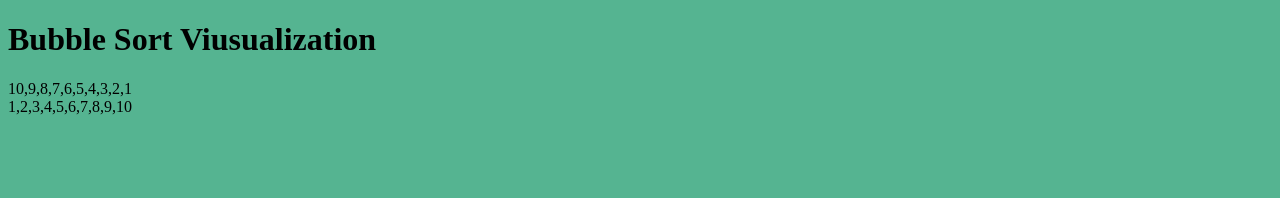
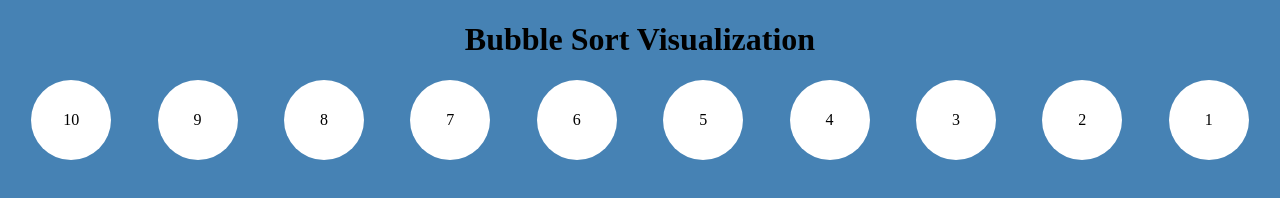
Before and after one commit to SQLMD/project.visualize-sorting-algorithms, a website with bundled scripts: page index.html in a window 1280 px wide. Built offline with nearby package versions, Linux system fonts and the light colour scheme.

Commit message:
Sort Algorithm works and bubbles are formatted

```diff
--- a/index.html
+++ b/index.html
@@ -10,11 +10,21 @@
 </head>
 
 <body>
-  <h1>Bubble Sort Viusualization</h1>
+  <h1>Bubble Sort Visualization</h1>
   <main>
-    <div>10,9,8,7,6,5,4,3,2,1</div>
-    <div></div>
-    <div id="result"></div>
+    <div id="list">
+      <bubble id="one">10</bubble>
+      <bubble id="two">9</bubble>
+      <bubble id="three">8</bubble>
+      <bubble id="four">7</bubble>
+      <bubble id="five">6</bubble>
+      <bubble id="six">5</bubble>
+      <bubble id="seven">4</bubble>
+      <bubble id="eight">3</bubble>
+      <bubble id="nine">2</bubble>
+      <bubble id="ten">1</bubble>
+    </div>
+
   </main>
   <script type="text/javascript" src="/public/bundle.js"></script>
 </body>
--- a/public/bundle.js
+++ b/public/bundle.js
@@ -163,7 +163,11 @@
       // imports
 
       // module
-      exports.push([module.i, "body {\n  background-color: #55b491;\n}\n", ""]);
+      exports.push([
+        module.i,
+        "body {\n  background-color: steelblue;\n  text-align: center;\n}\n\nmain {\n  display: flex;\n  justify-content: center;\n}\n\n#list {\n  flex: 1;\n  display: flex;\n  justify-content: space-around;\n}\n\nbubble {\n  display: block;\n  background: white;\n  border-radius: 50%;\n  height: 5em;\n  width: 5em;\n  margin: 0;\n  display: flex;\n  flex-direction: column;\n  justify-content: center;\n}\n",
+        "",
+      ]);
 
       // exports
 
--- a/src/index.css
+++ b/src/index.css
@@ -1,3 +1,27 @@
 body {
-  background-color: #55b491;
+  background-color: steelblue;
+  text-align: center;
 }
+
+main {
+  display: flex;
+  justify-content: center;
+}
+
+#list {
+  flex: 1;
+  display: flex;
+  justify-content: space-around;
+}
+
+bubble {
+  display: block;
+  background: white;
+  border-radius: 50%;
+  height: 5em;
+  width: 5em;
+  margin: 0;
+  display: flex;
+  flex-direction: column;
+  justify-content: center;
+}
```
